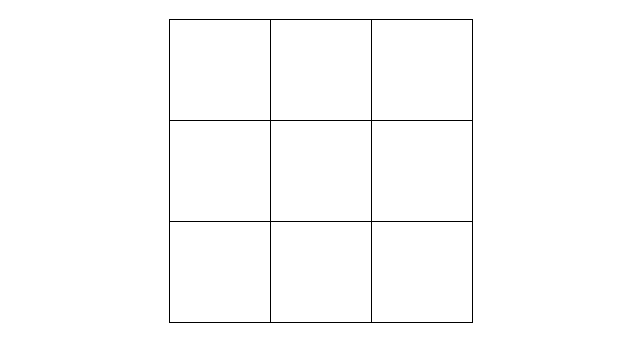
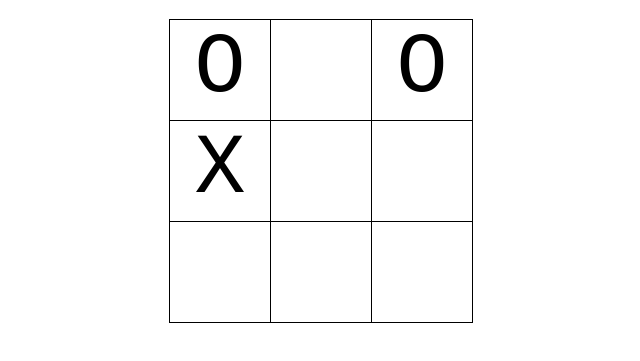
Before and after one commit to Sudoism/tic-tac-toe, a plain HTML site: page index.html in a window 1280 px wide. Shown: the part 61-422 px from the top of the page, without its empty margins (319-959 px from the left). Drawn offline with Linux system fonts and the light colour scheme.

Commit message:
marker font size in place

```diff
--- a/index.html
+++ b/index.html
@@ -11,8 +11,8 @@
     <h1>Tic Tac Toe</h1>
     <div class="board">
         <div class="column1">
-            <div class="square" id="s0"></div>
-            <div class="square" id="s3"></div>
+            <div class="square" id="s0">O</div>
+            <div class="square" id="s3">X</div>
             <div class="square" id="s6"></div>
         </div>
         <div class="column2">
@@ -21,7 +21,7 @@
             <div class="square" id="s7"></div>
         </div>
         <div class="column3">
-            <div class="square" id="s2"></div>
+            <div class="square" id="s2">O</div>
             <div class="square" id="s5"></div>
             <div class="square" id="s8"></div>
         </div>
--- a/styles.css
+++ b/styles.css
@@ -3,6 +3,9 @@
     height: 100px;
     border-width: 1px;
     border-style: solid;
+    text-align:center;
+    font-size: 85px;
+    font-family: monospace;
 }
 
 .column2 .square {
@@ -12,7 +15,6 @@
 
 #s0, #s1, #s2, #s3, #s4, #s5 {
     border-bottom: none;
-
 }
 
 .board {
```
